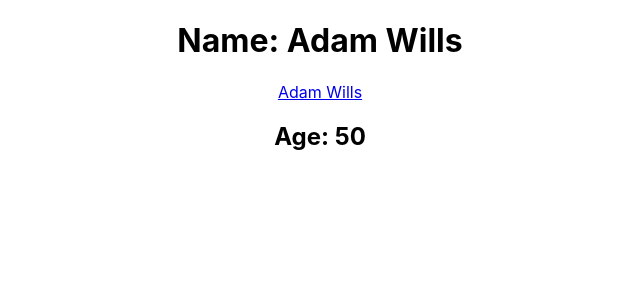
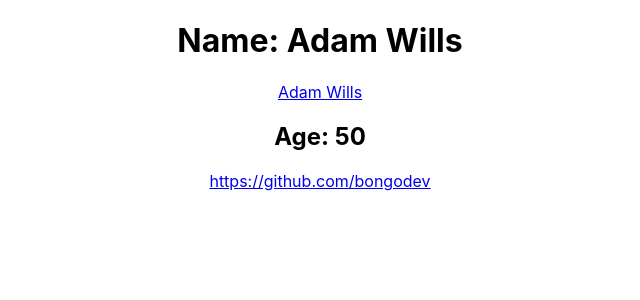
Before and after one commit to bongodev/react-js, a React (Create React App) app: page / in a window 1280 px wide. Shown: the top 300 px of the page, without its empty margins (320-960 px from the left). Built offline with nearby package versions, Linux system fonts and the light colour scheme.

Commit message:
use Consumer

```diff
--- a/src/App.js
+++ b/src/App.js
@@ -3,6 +3,8 @@
 import UserContext from './context/UserContext';
 
 import './App.css';
+
+const Url = ({ href }) => <a href={href}>{href}</a>;
 
 function App() {
   const [user, setUser] = useState();
@@ -31,6 +33,9 @@
     <div className="App">
       <UserContext.Provider value={user}>
         <Profile />
+        <UserContext.Consumer>
+          {({ url }) => <Url href={url} />}
+        </UserContext.Consumer>
       </UserContext.Provider>
     </div>
   );
```
